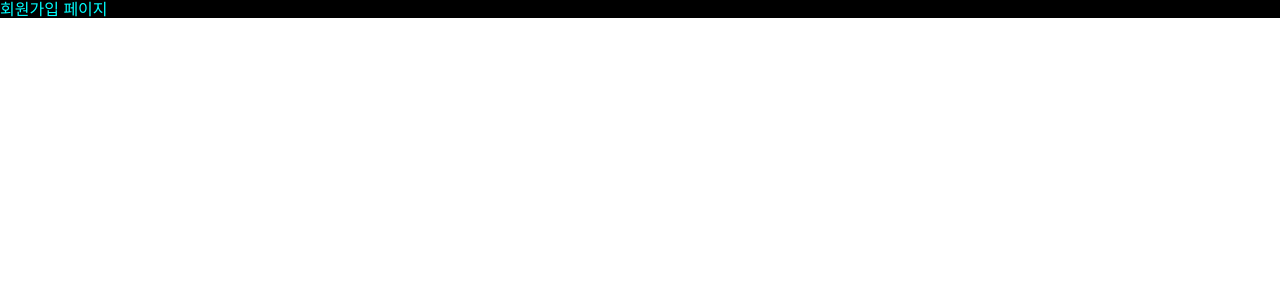
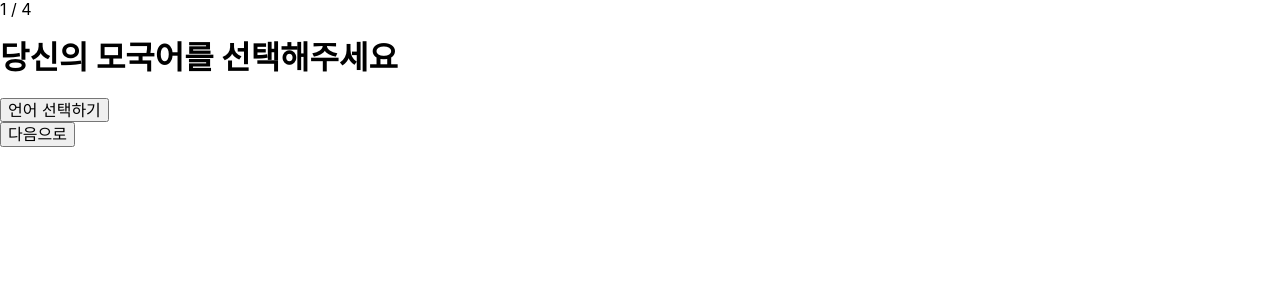
Before and after one commit to sewonkimm/Checkmate, a React (Create React App) app in the folder frontend/: page /register in a window 1280 px wide. Shown: the top 300 px of the page. Built offline with nearby package versions, Linux system fonts and the light colour scheme.

Commit message:
feat: 🍎 회원가입 컴포넌트 연결 & 모국어 설정 부모 컴포넌트에게 props 추가
✅ Closes: #S04P31A106-184

```diff
--- a/frontend/src/Register/Index.tsx
+++ b/frontend/src/Register/Index.tsx
@@ -3,16 +3,75 @@ Register/Index.tsx
 : 회원가입 페이지
 */
 
-import React from 'react';
+import React, { useState } from 'react';
 import styled from 'styled-components';
+import MotherLanguage from './MotherLanguage'
+import InputEmail from './InputEmail'
+import Nickname from './Nickname';
+import RegisterComplete from './RegisterComplete'
 
 const Register: React.FC = () => {
-  return <Signup> 회원가입 페이지</Signup>;
+  const [step, setStep] = useState<number>(0)
+  const [selectedLanguage, setSelectedLanguage] = useState<string>('')
+
+  // 컴포넌트가 4개가있다
+  // 다음버튼을 누르면 step ++, 그러면 첫번째 컴포넌트는 display:none이 되고 2번째 컴포넌트가 보여지게 된다.
+
+
+
+  const handleNextBtn = () => {
+    if (step >= 0 && step < registerGroup.length-1) {
+      setStep(step + 1)
+    } else {
+      // eslint-disable-next-line no-alert
+      window.alert('out of index')
+    }
+  }
+  const handlePrevBtn = () => {
+    if (step > 0 && step < registerGroup.length) {
+      setStep(step - 1)
+    } else {
+      // eslint-disable-next-line no-alert
+      window.alert('out of index')
+    }
+  }
+
+  const setLang = (language:string) => {
+    // props로 전달받은 선택한 언어로 스테이트를 바꿈
+    setSelectedLanguage(language)
+  }
+
+  // 컴포넌트를 갖고 있는 배열
+  // eslint-disable-next-line @typescript-eslint/no-explicit-any
+  const registerGroup: Array <any> = [
+    <MotherLanguage setLang={setLang} />,
+    <InputEmail />,
+    <Nickname />,
+    <RegisterComplete />,
+  ]
+
+  return(
+    <RegisterWrap>
+      <div>
+        {step + 1} / {registerGroup.length}
+      </div>
+      {selectedLanguage}
+      {registerGroup[step]}
+      <div>
+        {step > 0 ?
+          (<PrevBtn onClick={handlePrevBtn}>이전으로</PrevBtn>) :
+          (null)
+        }
+        <NextBtn onClick={handleNextBtn}>다음으로</NextBtn>
+      </div>
+    </RegisterWrap>
+
+  )
+
+
 };
 
-const Signup = styled.div`
-  color: ${(props) => props.theme.color.main};
-  background-color: black;
-`;
-
+const RegisterWrap = styled.div``;
+const NextBtn = styled.button``;
+const PrevBtn =styled.button``;
 export default Register;
--- /dev/null
+++ b/frontend/src/Register/InputEmail.tsx
@@ -0,0 +1,23 @@
+import React from 'react'
+import styled from 'styled-components';
+
+
+const InputEmail = () => {
+
+
+  return (
+    <>
+      <QuestionBox>이메일을 입력하세요</QuestionBox>
+      <EmailInput
+        // onChangeinput 삽입
+        type="text"
+        placeholder="ssafy123@ssafy.com"
+      />
+
+    </>
+  )
+}
+const QuestionBox = styled.h1``
+const EmailInput = styled.input``
+
+export default InputEmail
--- /dev/null
+++ b/frontend/src/Register/MotherLanguage.tsx
@@ -0,0 +1,45 @@
+
+import React, {useState} from 'react'
+import styled from 'styled-components'
+
+interface Props {
+  // props를 받기 위해 타입을 지정
+  setLang: (language: string) => void
+}
+// props를 인자로 지정
+const MotherLanguage: React.FC<Props> = (props: Props) => {
+
+  const [showMenu, setShowMenu] = useState<boolean>(false)
+
+  const handleMenu = () => {
+    setShowMenu(!showMenu)
+  }
+  const selectItem = (e: React.MouseEvent<HTMLElement>) => {
+    // 타입스크립트는 as HTMLElement로 지정해야 innerHTML이 찾아진다.
+    const target = e.target as HTMLElement
+    props.setLang(target.innerHTML)
+  }
+  return(
+    <>
+      <Question>당신의 모국어를 선택해주세요</Question>
+      <div>
+        <LanguageSelectBtn onClick={handleMenu}>언어 선택하기</LanguageSelectBtn>
+        {
+          showMenu ? (
+            <div>
+              <MenuItem onClick={selectItem}>영어</MenuItem>
+              <MenuItem onClick={selectItem}>중국어</MenuItem>
+              <MenuItem onClick={selectItem}>한국어</MenuItem>
+            </div>
+          )
+          : (null)
+        }
+      </div>
+    </>
+  )
+}
+
+const Question = styled.h1``
+const LanguageSelectBtn = styled.button``
+const MenuItem = styled.button``
+export default MotherLanguage
--- /dev/null
+++ b/frontend/src/Register/Nickname.tsx
@@ -0,0 +1,15 @@
+import React from 'react'
+import styled from 'styled-components'
+
+const Nickname = () => {
+
+    return (
+        <>
+        <QuestionBox>닉네임을 입력해주세요</QuestionBox>
+        </>
+    )
+}
+
+const QuestionBox = styled.h1``
+
+export default Nickname
--- /dev/null
+++ b/frontend/src/Register/RegisterComplete.tsx
@@ -0,0 +1,18 @@
+import React from 'react'
+import styled from 'styled-components'
+
+const CompleteRegister = () => {
+
+
+  return (
+    <>
+      <QuestionBox>이제 과제를 도와주고 도움을 받으세요!</QuestionBox>
+
+    </>
+  )
+}
+
+const QuestionBox = styled.h1``
+
+
+export default CompleteRegister;
```
